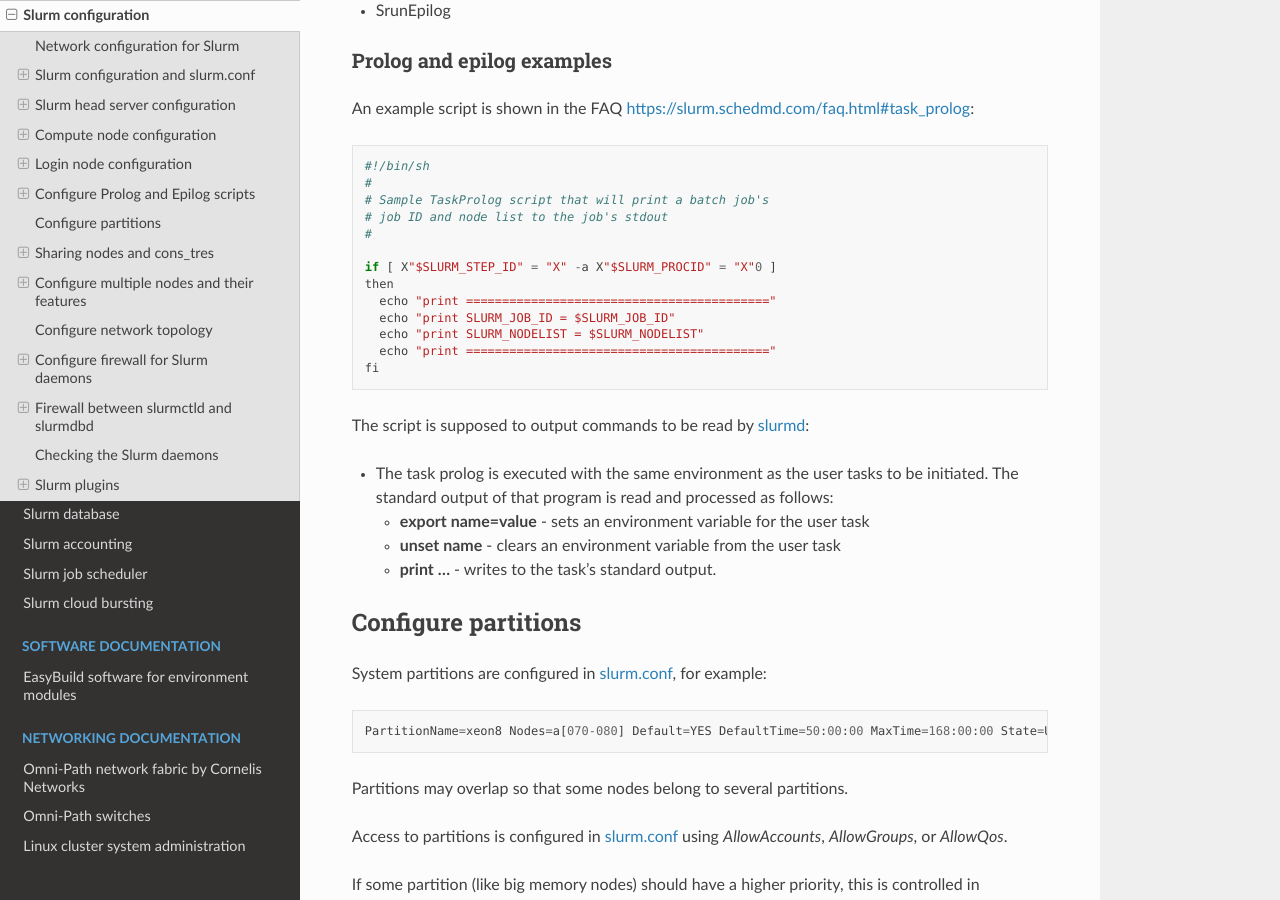
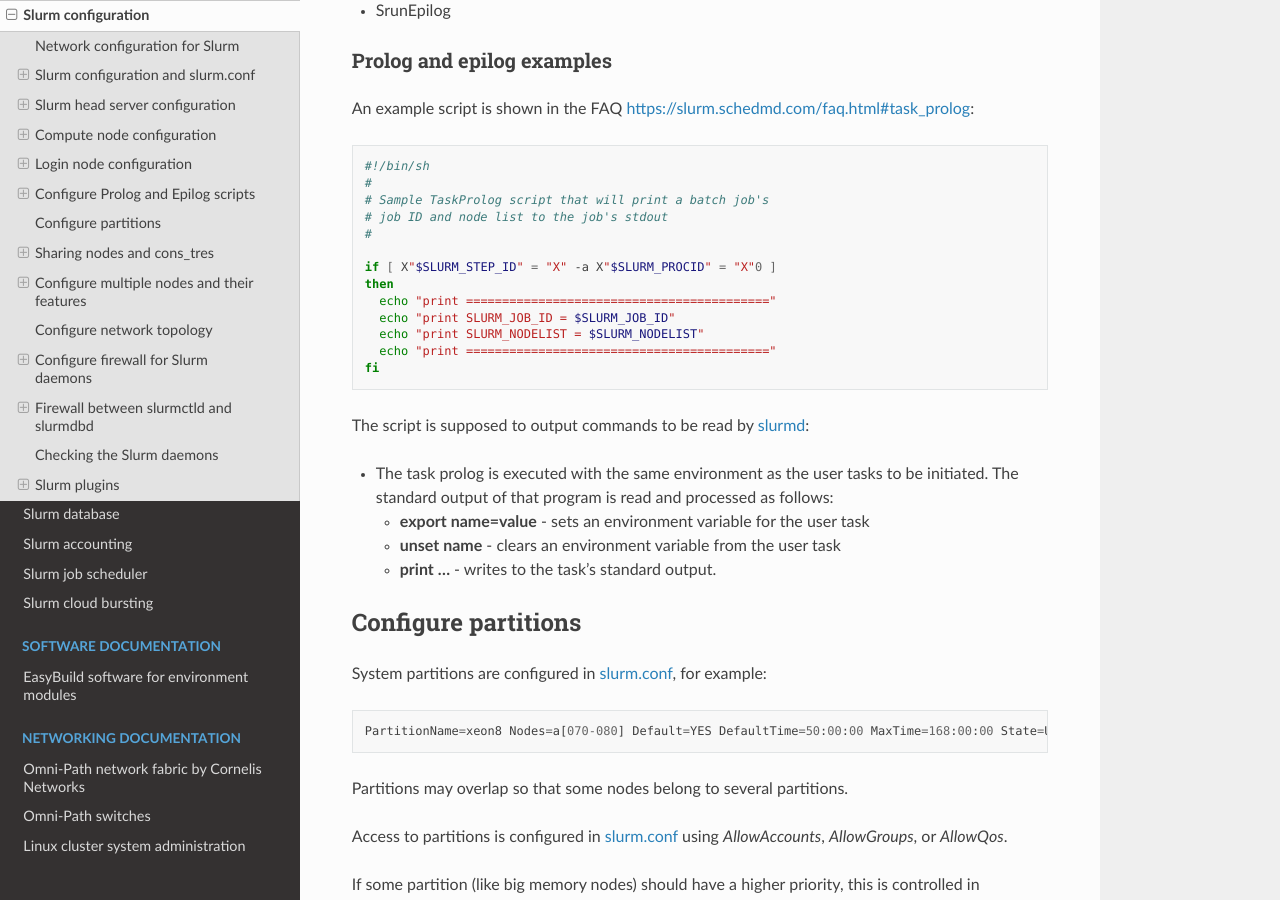
Before and after one commit to OleHolmNielsen/Niflheim_system, a Sphinx documentation site: the page built from docs/Slurm_configuration.rst, in a window 1280 px wide and 900 px high, scrolled down 34507 px. Built offline with Sphinx 7.4.7 and the Read the Docs theme 3.1.0, drawn with Linux system fonts in a browser that asks for light colours.

Commit message:
test code-block directive

```diff
--- a/docs/Slurm_configuration.rst
+++ b/docs/Slurm_configuration.rst
@@ -1465,7 +1465,9 @@
 Prolog and epilog examples
 --------------------------
 
-An example script is shown in the FAQ https://slurm.schedmd.com/faq.html#task_prolog::
+An example script is shown in the FAQ https://slurm.schedmd.com/faq.html#task_prolog:
+
+.. code-block:: bash
 
   #!/bin/sh
   #
```
